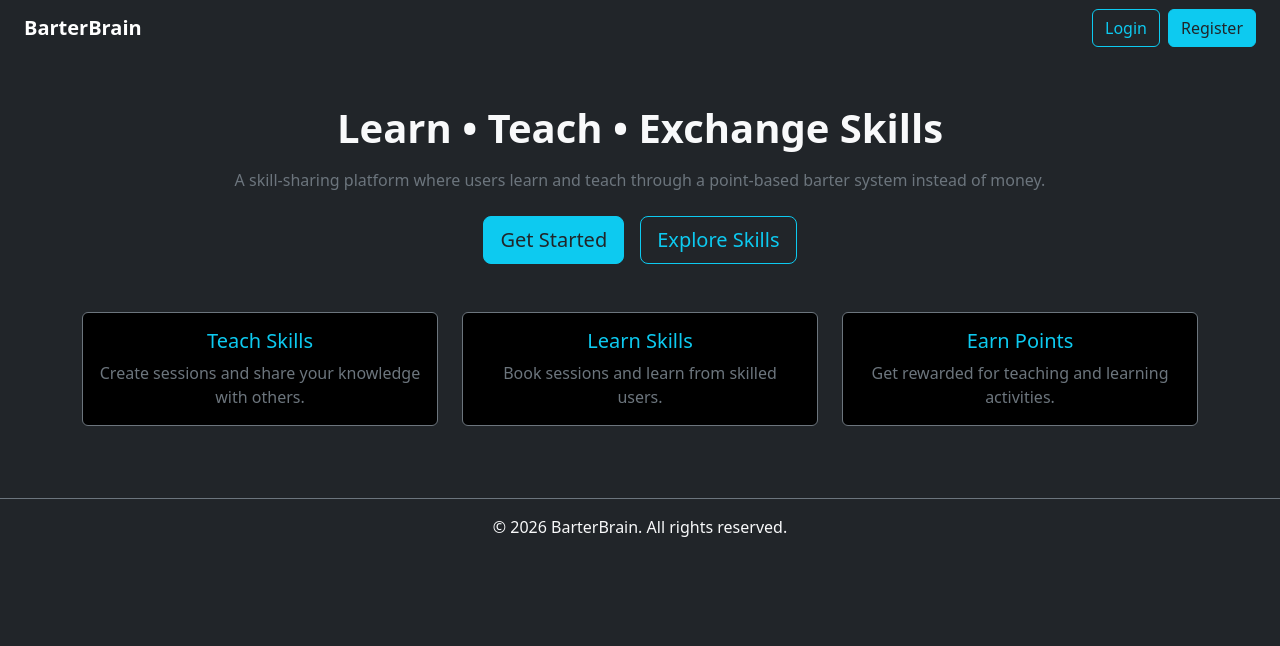
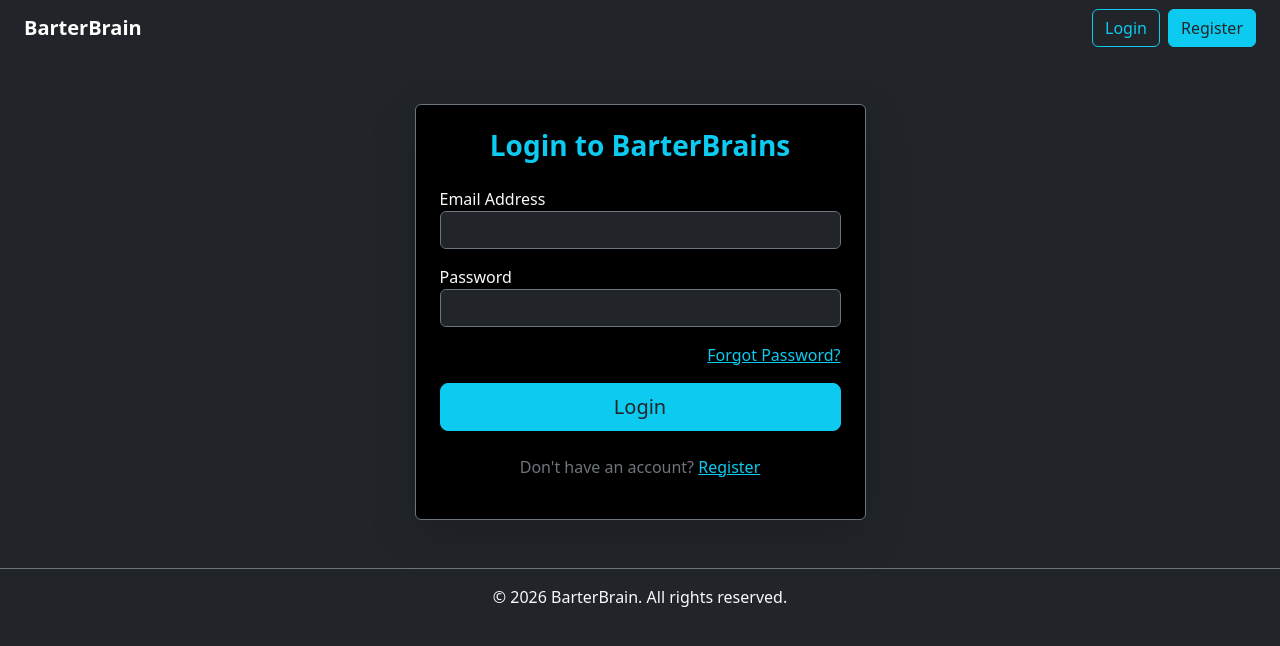
Before and after one commit to dacaug2025g19/BarterBrains, a React (Create React App) app in the folder Frontend/barterbrains/: page /login in a window 1280 px wide. Shown: the top 646 px of the page. Built offline with nearby package versions, Linux system fonts and the light colour scheme.

Commit message:
Frontend updates:login page

```diff
--- a/Frontend/barterbrains/package.json
+++ b/Frontend/barterbrains/package.json
@@ -9,6 +9,7 @@
     "@testing-library/user-event": "^13.5.0",
     "react": "^19.2.3",
     "react-dom": "^19.2.3",
+    "react-router-dom": "^7.12.0",
     "react-scripts": "5.0.1",
     "web-vitals": "^2.1.4"
   },
--- a/Frontend/barterbrains/src/App.js
+++ b/Frontend/barterbrains/src/App.js
@@ -1,16 +1,17 @@
-
-import './App.css';
-import Home from './pages/Home';
-
+import { BrowserRouter, Routes, Route } from "react-router-dom";
+import Home from "./pages/Home";
+import Login from "./pages/Login";
 
 
 function App() {
   return (
-    <div className="App">
-      <Home/>
+    <BrowserRouter>
+      <Routes>
+        <Route path="/" element={<Home />} />
+        <Route path="/login" element={<Login />} />
 
-
-    </div>
+      </Routes>
+    </BrowserRouter>
   );
 }
 
--- a/Frontend/barterbrains/src/components/Navbar.js
+++ b/Frontend/barterbrains/src/components/Navbar.js
@@ -1,19 +1,23 @@
 import React from "react";
+import { Link } from "react-router-dom";
 
 const Navbar = () => {
   return (
     <nav className="navbar navbar-expand-lg navbar-dark bg-dark px-4">
-      <a className="navbar-brand fw-bold" href="/">
+      {/* Logo */}
+      <Link className="navbar-brand fw-bold" to="/">
         BarterBrain
-      </a>
+      </Link>
 
+      {/* Buttons */}
       <div className="ms-auto">
-        <button className="btn btn-outline-info me-2">
+        <Link to="/login" className="btn btn-outline-info me-2">
           Login
-        </button>
-        <button className="btn btn-info text-dark">
+        </Link>
+
+        <Link to="/register" className="btn btn-info text-dark">
           Register
-        </button>
+        </Link>
       </div>
     </nav>
   );
--- a/Frontend/barterbrains/src/pages/Home.js
+++ b/Frontend/barterbrains/src/pages/Home.js
@@ -1,26 +1,33 @@
 import React from "react";
+import { useNavigate } from "react-router-dom";
 import AppLayout from "../layouts/applayout_temp";
 
+const Home = () => {
+  const navigate = useNavigate();
 
-const Home = () => {
   return (
     <AppLayout>
-
       {/* HERO SECTION */}
       <div className="text-center mb-5">
-        <h1 className="fw-bold">
-          Learn • Teach • Exchange Skills
-        </h1>
+        <h1 className="fw-bold">Learn • Teach • Exchange Skills</h1>
+
         <p className="text-secondary mt-3">
           A skill-sharing platform where users learn and teach
           through a point-based barter system instead of money.
         </p>
 
         <div className="mt-4">
-          <button className="btn btn-info btn-lg text-dark me-3">
+          <button
+            className="btn btn-info btn-lg text-dark me-3"
+            onClick={() => navigate("/register")}
+          >
             Get Started
           </button>
-          <button className="btn btn-outline-info btn-lg">
+
+          <button
+            className="btn btn-outline-info btn-lg"
+            onClick={() => navigate("/skills")}
+          >
             Explore Skills
           </button>
         </div>
@@ -31,9 +38,7 @@ const Home = () => {
         <div className="col-md-4 mb-4">
           <div className="card bg-black text-light h-100 border-secondary">
             <div className="card-body">
-              <h5 className="card-title text-info">
-                Teach Skills
-              </h5>
+              <h5 className="card-title text-info">Teach Skills</h5>
               <p className="card-text text-secondary">
                 Create sessions and share your knowledge with others.
               </p>
@@ -44,9 +49,7 @@ const Home = () => {
         <div className="col-md-4 mb-4">
           <div className="card bg-black text-light h-100 border-secondary">
             <div className="card-body">
-              <h5 className="card-title text-info">
-                Learn Skills
-              </h5>
+              <h5 className="card-title text-info">Learn Skills</h5>
               <p className="card-text text-secondary">
                 Book sessions and learn from skilled users.
               </p>
@@ -57,9 +60,7 @@ const Home = () => {
         <div className="col-md-4 mb-4">
           <div className="card bg-black text-light h-100 border-secondary">
             <div className="card-body">
-              <h5 className="card-title text-info">
-                Earn Points
-              </h5>
+              <h5 className="card-title text-info">Earn Points</h5>
               <p className="card-text text-secondary">
                 Get rewarded for teaching and learning activities.
               </p>
@@ -67,7 +68,6 @@ const Home = () => {
           </div>
         </div>
       </div>
-
     </AppLayout>
   );
 };
--- /dev/null
+++ b/Frontend/barterbrains/src/pages/Login.js
@@ -0,0 +1,78 @@
+import React, { useState } from "react";
+import { Link } from "react-router-dom";
+import AppLayout from "../layouts/applayout_temp";
+
+const Login = () => {
+  const [email, setEmail] = useState("");
+  const [password, setPassword] = useState("");
+
+  const handleSubmit = (e) => {
+    e.preventDefault();
+    console.log(email, password);
+  };
+
+  return (
+    <AppLayout>
+      <div className="row justify-content-center">
+        <div className="col-md-5">
+          <div className="card bg-black text-light border-secondary shadow-lg">
+            <div className="card-body p-4">
+
+              <h3 className="text-center text-info fw-bold mb-4">
+                Login to BarterBrains
+              </h3>
+
+              <form onSubmit={handleSubmit}>
+                <div className="mb-3">
+                  <label>Email Address</label>
+                  <input
+                    type="email"
+                    className="form-control bg-dark text-light border-secondary"
+                    value={email}
+                    onChange={(e) => setEmail(e.target.value)}
+                    required
+                  />
+                </div>
+
+                <div className="mb-3">
+                  <label>Password</label>
+                  <input
+                    type="password"
+                    className="form-control bg-dark text-light border-secondary"
+                    value={password}
+                    onChange={(e) => setPassword(e.target.value)}
+                    required
+                  />
+                </div>
+
+                <div className="text-end mb-3">
+                  <Link to="/forgot-password" className="text-info">
+                    Forgot Password?
+                  </Link>
+                </div>
+
+                <div className="d-grid">
+                  <button className="btn btn-info btn-lg text-dark">
+                    Login
+                  </button>
+                </div>
+              </form>
+
+              <div className="text-center mt-4">
+                <p className="text-secondary">
+                  Don't have an account?{" "}
+                  <Link to="/register" className="text-info">
+                    Register
+                  </Link>
+                </p>
+              </div>
+
+            </div>
+          </div>
+        </div>
+      </div>
+    </AppLayout>
+  );
+};
+
+export default Login;
```
Also changed, not shown: 1 other file (tests, documents, lock files or other folders).
